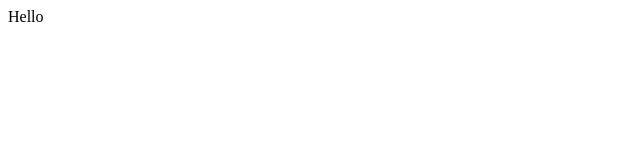
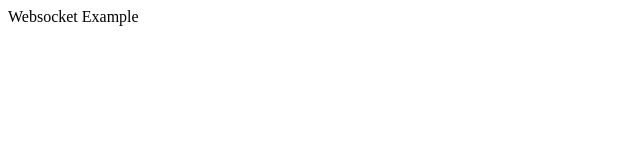
Before and after one commit to Hallvard-Benan/fsfe, a website: page index.html in a window 1280 px wide. Shown: the whole page, without its empty margins (0-640 px from the left). Drawn offline with Linux system fonts and the light colour scheme.

Commit message:
edit text

```diff
--- a/index.html
+++ b/index.html
@@ -4,7 +4,7 @@
     <title>WebSocket Example</title>
   </head>
   <body>
-    Hello
+    Websocket Example
   </body>
   <script>
     let ws;
```
